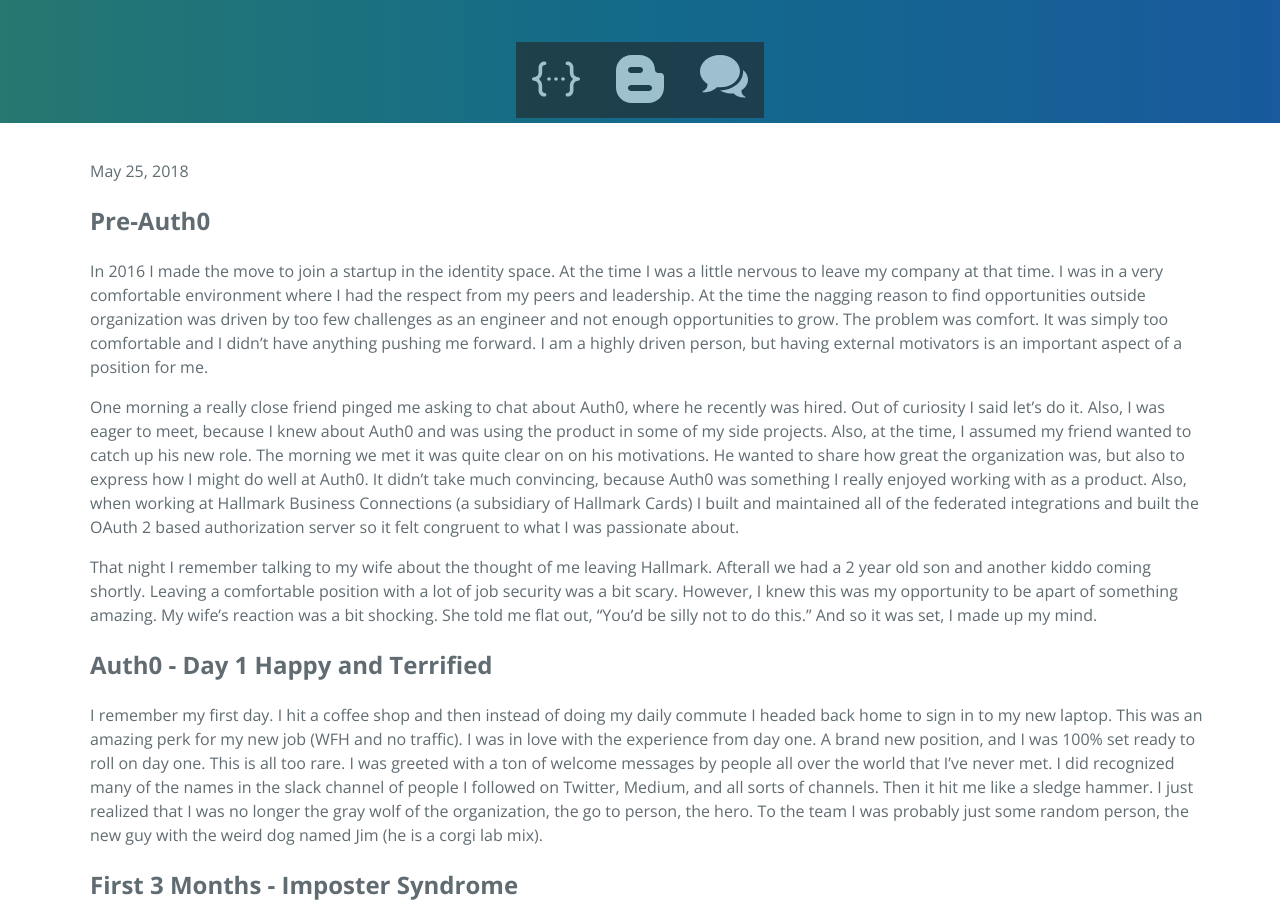
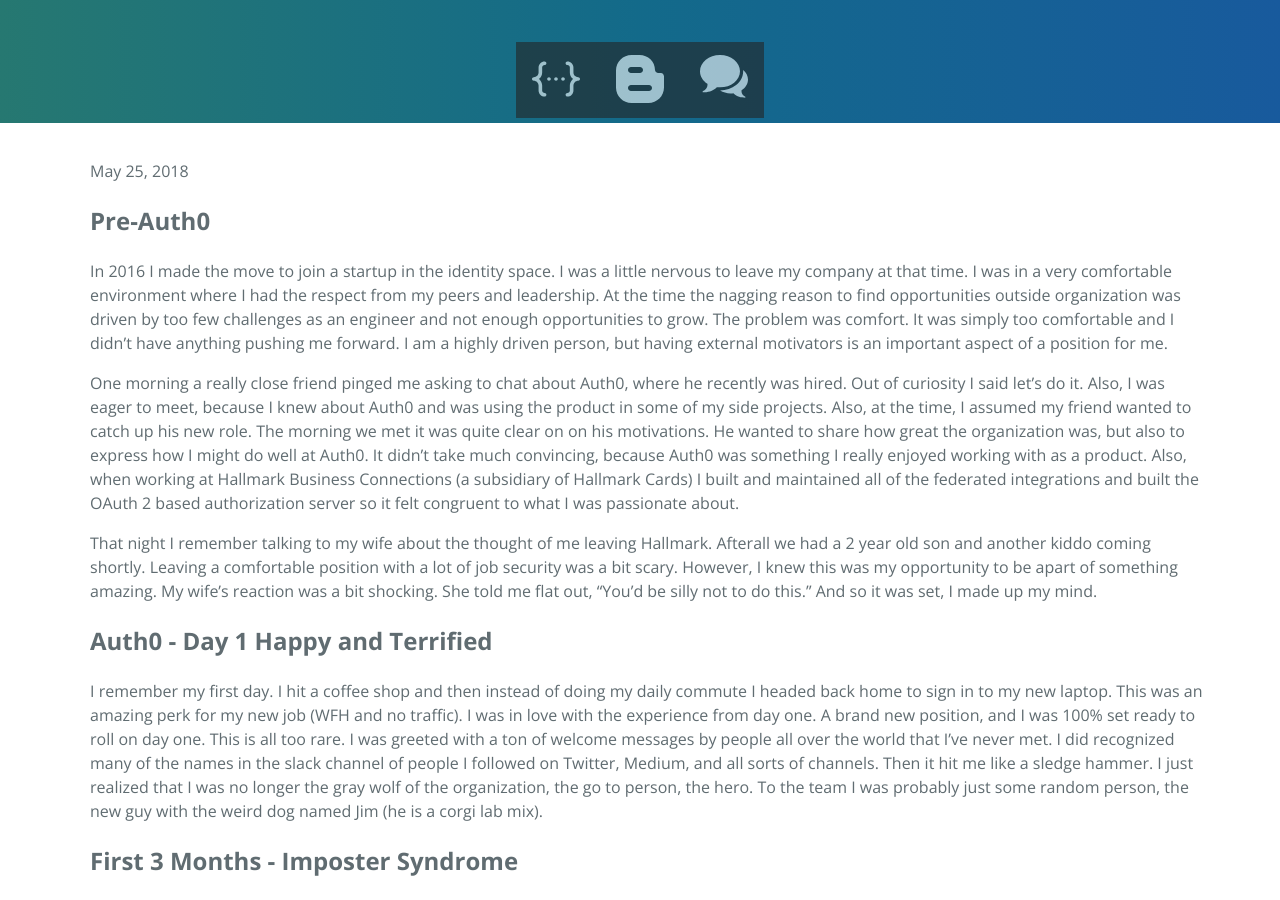
Before and after one commit to sgmeyer/sgmeyer.github.io, a Jekyll site: the page built from _posts/2018/2018-05-25-Same_Copmpany_A_New_Team.md, in a window 1280 px wide and 900 px high, scrolled down 303 px. Built offline with Jekyll 4.4.1, drawn with Linux system fonts in a browser that asks for light colours; comment, search, counter and statistics services are not loaded.

Commit message:
Fixing typo in latest blog

```diff
--- a/_posts/2018/2018-05-25-Same_Copmpany_A_New_Team.md
+++ b/_posts/2018/2018-05-25-Same_Copmpany_A_New_Team.md
@@ -9,7 +9,7 @@
 
 ## Pre-Auth0
 
-In 2016 I made the move to join a startup in the identity space.  At the time I was a little nervous to leave my company at that time.  I was in a very comfortable environment where I had the respect from my peers and leadership.  At the time the nagging reason to find opportunities outside organization was driven by too few challenges as an engineer and not enough opportunities to grow.  The problem was comfort.  It was simply too comfortable and I didn't have anything pushing me forward.  I am a highly driven person, but having external motivators is an important aspect of a position for me.
+In 2016 I made the move to join a startup in the identity space.  I was a little nervous to leave my company at that time.  I was in a very comfortable environment where I had the respect from my peers and leadership.  At the time the nagging reason to find opportunities outside organization was driven by too few challenges as an engineer and not enough opportunities to grow.  The problem was comfort.  It was simply too comfortable and I didn't have anything pushing me forward.  I am a highly driven person, but having external motivators is an important aspect of a position for me.
 
 One morning a really close friend pinged me asking to chat about Auth0, where he recently was hired.  Out of curiosity I said let's do it.  Also, I was eager to meet, because I knew about Auth0 and was using the product in some of my side projects.  Also, at the time, I assumed my friend wanted to catch up his new role.  The morning we met it was quite clear on on his motivations.  He wanted to share how great the organization was, but also to express how I might do well at Auth0.  It didn't take much convincing, because Auth0 was something I really enjoyed working with as a product.  Also, when working at Hallmark Business Connections (a subsidiary of Hallmark Cards) I built and maintained all of the federated integrations and built the OAuth 2 based authorization server so it felt congruent to what I was passionate about.
 
```
